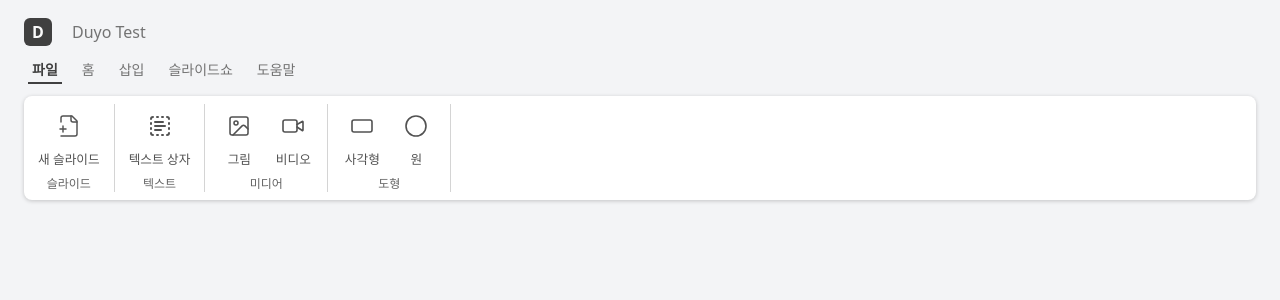
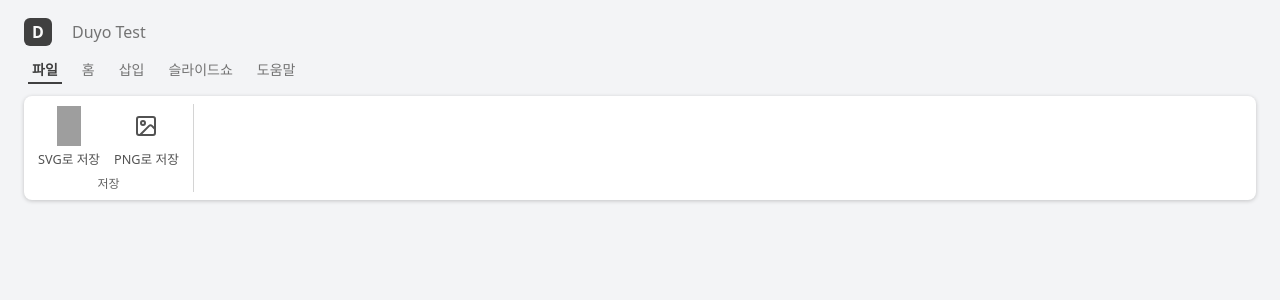
Before and after one commit to rlwjd31/duyo-prj, a React (Vite) app: page / in a window 1280 px wide. Shown: the top 300 px of the page. Built offline with nearby package versions, Linux system fonts and the light colour scheme; grey boxes are pictures that could not be loaded.

Commit message:
🚀 [Feat]: Render tabdropdown depend on actived tab
활성화된 tab에 따라 tab dropdown을 보여주는 기능 구현.

```diff
--- a/src/components/organisms/TabNavigation.tsx
+++ b/src/components/organisms/TabNavigation.tsx
@@ -1,18 +1,7 @@
 import { useEffect, useRef, useState } from "react";
 import cn from "../../utils/cn";
-import FileTabDropdown from "./tabitems/FileTabDropdown";
-import HomeTabDropdown from "./tabitems/HomeTabDropdown";
-import InsertTabDropdown from "./tabitems/InsertTabDropdown";
-import SlideShowTabDropdown from "./tabitems/SlideShowTabDropdown";
-import HelpTabDropdown from "./tabitems/HelpTabDropdown";
-
-const tabs = [
-  { id: "tab1", content: "파일" },
-  { id: "tab2", content: "홈" },
-  { id: "tab3", content: "삽입" },
-  { id: "tab4", content: "슬라이드쇼" },
-  { id: "tab5", content: "도움말" },
-];
+import { tabs } from "../../contants/tabContents";
+import TabDropdown from "./tabitems";
 
 const BUTTON_PADDING = 8;
 
@@ -62,7 +51,7 @@ export default function TabNavigation() {
           underlineWidth={underlineWidth}
         />
       </div>
-      <InsertTabDropdown />
+      <TabDropdown tabContent={tabs[activeTabIndex].content} />
     </div>
   );
 }
@@ -76,7 +65,7 @@ function TabUnderLine({ underlineLeft, underlineWidth }: TabUnderLineProps) {
   return (
     <div className="absolute bottom-0 left-0 right-0 mx-2">
       <span
-        className="absolute bottom-0 left-0 block h-0.5 bg-neutral-700 transition-all duration-250 ease-in"
+        className="absolute bottom-0 left-0 block h-0.5 bg-neutral-700 transition-all duration-250 ease-out"
         style={{ left: underlineLeft, width: underlineWidth }}
       />
     </div>
--- /dev/null
+++ b/src/components/organisms/tabitems/index.tsx
@@ -0,0 +1,27 @@
+import { FC } from "react";
+
+import FileTabDropdown from "./FileTabDropdown";
+import HomeTabDropdown from "./HomeTabDropdown";
+import InsertTabDropdown from "./InsertTabDropdown";
+import SlideShowTabDropdown from "./SlideShowTabDropdown";
+import HelpTabDropdown from "./HelpTabDropdown";
+import { tabs } from "../../../contants/tabContents";
+
+type TabContentsType = (typeof tabs)[number]["content"];
+type TabDropdownProps = {
+  tabContent: TabContentsType;
+};
+
+export default function TabDropdown({ tabContent }: TabDropdownProps) {
+  const TabDropdownMappedComponents: { [key in TabContentsType]: FC } = {
+    파일: FileTabDropdown,
+    홈: HomeTabDropdown,
+    삽입: InsertTabDropdown,
+    슬라이드쇼: SlideShowTabDropdown,
+    도움말: HelpTabDropdown,
+  };
+
+  const SelectedTabDropdownComponent = TabDropdownMappedComponents[tabContent];
+
+  return <SelectedTabDropdownComponent />;
+}
--- /dev/null
+++ b/src/contants/tabContents.ts
@@ -0,0 +1,7 @@
+export const tabs = [
+  { id: "tab1", content: "파일" },
+  { id: "tab2", content: "홈" },
+  { id: "tab3", content: "삽입" },
+  { id: "tab4", content: "슬라이드쇼" },
+  { id: "tab5", content: "도움말" },
+] as const;
```
